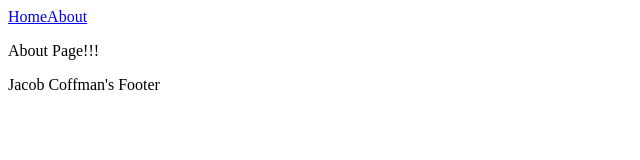
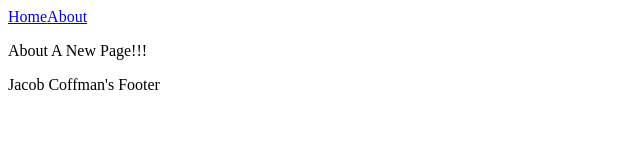
Before and after one commit to jcoffman27/next-ecom, a Next.js app: page /about in a window 1280 px wide. Shown: the top 160 px of the page, without its empty margins (0-640 px from the left). Built offline with nearby package versions, Linux system fonts and the light colour scheme.

Commit message:
updated about page

```diff
--- a/pages/about.js
+++ b/pages/about.js
@@ -1,5 +1,5 @@
 const AboutPage = () => {
-  return <p>About Page!!!</p>
+  return <p>About A New Page!!!</p>
 }
 
 export default AboutPage
```
